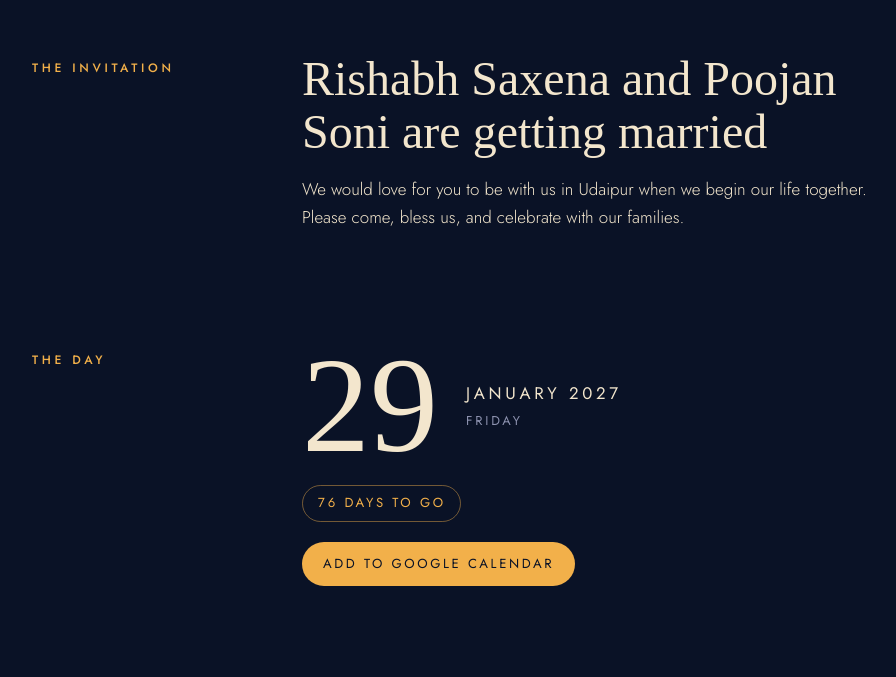
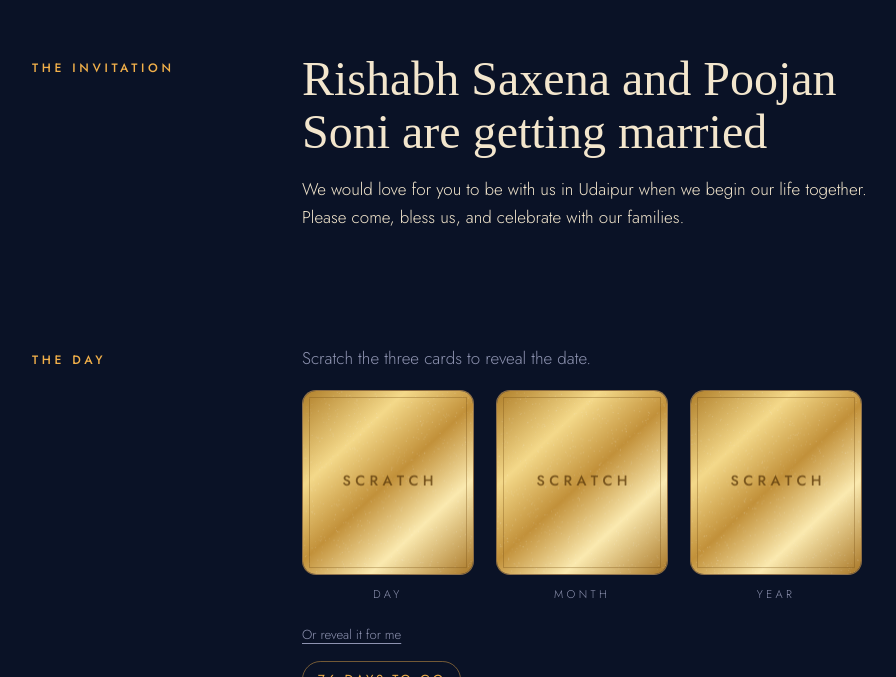
Before and after one commit to rishabhsxn/rishabh-ki-poojan, a plain HTML site: page website/index.html in a window 1280 px wide. Shown: the part 2123-2800 px from the top of the page, without its empty margins (128-1024 px from the left). Drawn offline with Linux system fonts and the light colour scheme; animation ran at ten frames a second; a web font is replaced by a local one.

Commit message:
Add scratch-to-reveal date cards
Three gold-foil cards hide the day, month and year. Each clears once
half is rubbed away, with a text button to reveal them without scratching.

Co-Authored-By: Claude Fable 5.2 <noreply@anthropic.com>
Claude-Session: https://claude.ai/code/session_01TgQUqCxiLHx1JsJXmp56Pt

```diff
--- a/website/index.html
+++ b/website/index.html
@@ -71,11 +71,18 @@ section{display:grid;grid-template-columns:minmax(120px,1fr) 3fr;gap:16px 40px;a
 h2{margin:0 0 .35em;font-family:var(--display);font-weight:400;font-size:clamp(1.9rem,5vw,3rem);line-height:1.1;text-wrap:balance}
 p{margin:0 0 1em;max-width:60ch}
 .soft{color:var(--muted)}
-.date{display:flex;flex-wrap:wrap;align-items:center;gap:8px 28px}
-.date .day{font-family:var(--display);font-size:clamp(5rem,16vw,8.5rem);line-height:.9;color:var(--marble)}
-.date .rest{display:flex;flex-direction:column;gap:2px;font-size:1.05rem;letter-spacing:.22em;text-transform:uppercase;font-weight:400}
-.date .rest small{font-size:.8rem;color:var(--muted);letter-spacing:.22em}
-.count{display:inline-block;margin:18px 0 0;padding:.5em 1.1em;border:1px solid rgba(242,176,74,.45);border-radius:999px;font-size:.82rem;letter-spacing:.2em;text-transform:uppercase;font-weight:400;color:var(--diya);font-variant-numeric:tabular-nums}
+.scratch{display:grid;grid-template-columns:repeat(3,1fr);gap:clamp(10px,2.5vw,22px);max-width:560px;margin:6px 0 14px}
+.card{display:flex;flex-direction:column;gap:10px;text-align:center}
+.face{position:relative;aspect-ratio:1/1.08;border-radius:14px;overflow:hidden;background:radial-gradient(120% 90% at 50% 0%,#1b2a55,var(--lake-2));border:1px solid rgba(242,176,74,.55);display:flex;align-items:center;justify-content:center}
+.val{font-family:var(--display);font-size:clamp(2.4rem,9vw,4.2rem);line-height:1;color:var(--marble)}
+.val.word{font-size:clamp(1.15rem,4.6vw,2.1rem)}
+.face canvas{position:absolute;inset:0;width:100%;height:100%;touch-action:none;cursor:crosshair;transition:opacity .7s ease}
+.face canvas.gone{opacity:0;pointer-events:none}
+.cap{font-size:.7rem;letter-spacing:.3em;text-transform:uppercase;color:var(--muted)}
+.weekday{margin:0 0 6px;font-size:1rem;letter-spacing:.22em;text-transform:uppercase;font-weight:400;color:var(--diya)}
+.textbtn{font:inherit;font-size:.82rem;color:var(--muted);background:none;border:0;padding:6px 0;text-decoration:underline;text-underline-offset:4px;cursor:pointer}
+.textbtn:hover{color:var(--marble)}
+.count{display:inline-block;margin:10px 0 0;padding:.5em 1.1em;border:1px solid rgba(242,176,74,.45);border-radius:999px;font-size:.82rem;letter-spacing:.2em;text-transform:uppercase;font-weight:400;color:var(--diya);font-variant-numeric:tabular-nums}
 .actions{margin-top:20px}
 .btn{display:inline-block;text-decoration:none;font-size:.82rem;font-weight:400;letter-spacing:.2em;text-transform:uppercase;color:var(--lake);background:var(--diya);border-radius:999px;padding:.85em 1.6em}
 .btn:hover{background:var(--marble)}
@@ -143,10 +150,15 @@ footer .mono i{font-style:normal;color:var(--diya);padding:0 .25em}
   <section id="when">
     <p class="label">The day</p>
     <div>
-      <div class="date">
-        <span class="day">29</span>
-        <span class="rest">January 2027<small>Friday</small></span>
+      <p class="soft" id="scratch-hint">Scratch the three cards to reveal the date.</p>
+      <div class="scratch" id="scratch">
+        <div class="card"><div class="face"><span class="val">29</span><canvas aria-hidden="true"></canvas></div><span class="cap">Day</span></div>
+        <div class="card"><div class="face"><span class="val word">January</span><canvas aria-hidden="true"></canvas></div><span class="cap">Month</span></div>
+        <div class="card"><div class="face"><span class="val">2027</span><canvas aria-hidden="true"></canvas></div><span class="cap">Year</span></div>
       </div>
+      <p class="weekday" id="weekday" hidden>Friday, 29 January 2027</p>
+      <button class="textbtn" id="reveal" type="button">Or reveal it for me</button>
+      <br>
       <span class="count" id="count" hidden></span>
       <div class="actions">
         <a class="btn" href="https://calendar.google.com/calendar/render?action=TEMPLATE&text=Rishabh+%26+Poojan%27s+wedding&dates=20270129/20270130&location=Udaipur,+Rajasthan">Add to Google Calendar</a>
@@ -232,7 +244,7 @@ footer .mono i{font-style:normal;color:var(--diya);padding:0 .25em}
 
     /* forecourt: round pool with a tiered fountain, a path to the door, diyas along both */
     var g0=H-hz,rx=Math.min(W*.4,g0*.78,310),ry=rx*.3,cx=W/2,cy=hz+g0*.6,k,a;
-    pool={cx:cx,cy:cy,rx:rx,ry:ry,w0:PW*.036,wB:Math.min(W*.47,rx*1.55),fh:Math.min(rx*1.2,cy-hz+PH*.42)};
+    pool={cx:cx,cy:cy,rx:rx,ry:ry,w0:PW*.036,wB:Math.min(W*.47,rx*1.55),fh:Math.min(rx*1.0,cy-hz+PH*.22)};
     gd=[];fl=[];
     var n=Math.floor(rx*5/(narrow?20:24));
     for(k=0;k<n;k++){a=k/n*6.283+1.5708;
@@ -446,6 +458,53 @@ footer .mono i{font-style:normal;color:var(--diya);padding:0 .25em}
   if(days>0){c.textContent=days+(days===1?' day to go':' days to go');c.hidden=false;}
   else if(days===0){c.textContent='Today';c.hidden=false;}
 })();
+
+/* Scratch cards: gold foil over each part of the date, rubbed off with a finger or the mouse. */
+(function(){
+  var wrap=document.getElementById('scratch');if(!wrap)return;
+  var cards=[].slice.call(wrap.querySelectorAll('canvas')),left=cards.length;
+  var hint=document.getElementById('scratch-hint'),weekday=document.getElementById('weekday'),reveal=document.getElementById('reveal');
+  function paint(c){
+    var D=Math.min(window.devicePixelRatio||1,2),w=c.clientWidth,h=c.clientHeight,x=c.getContext('2d'),i;
+    c.width=Math.round(w*D);c.height=Math.round(h*D);c._w=w;x.setTransform(D,0,0,D,0,0);
+    var g=x.createLinearGradient(0,0,w,h);
+    g.addColorStop(0,'#b07f2a');g.addColorStop(.28,'#f4d98a');g.addColorStop(.5,'#c2913a');g.addColorStop(.72,'#fbeab0');g.addColorStop(1,'#a87626');
+    x.fillStyle=g;x.fillRect(0,0,w,h);
+    for(i=0;i<w*h/26;i++){x.fillStyle='rgba(255,255,255,'+(Math.random()*.16)+')';x.fillRect(Math.random()*w,Math.random()*h,1.2,1.2);}
+    x.strokeStyle='rgba(120,80,20,.35)';x.lineWidth=1;x.strokeRect(6.5,6.5,w-13,h-13);
+    x.fillStyle='rgba(96,62,14,.8)';x.textAlign='center';x.textBaseline='middle';
+    x.font='500 '+Math.max(9,w*.085)+'px Jost, sans-serif';
+    x.fillText('S C R A T C H',w/2,h/2);
+  }
+  function finish(c){
+    if(c._done)return;c._done=true;c.classList.add('gone');left--;
+    if(left===0){weekday.hidden=false;reveal.hidden=true;hint.textContent='See you there.';}
+  }
+  function cleared(c){
+    var x=c.getContext('2d'),d=x.getImageData(0,0,c.width,c.height).data,n=0,t=0,i;
+    for(i=3;i<d.length;i+=64){t++;if(d[i]<40)n++;}
+    return n/t;
+  }
+  cards.forEach(function(c){
+    paint(c);
+    var last=null,moves=0;
+    function pos(ev){var r=c.getBoundingClientRect();return [ev.clientX-r.left,ev.clientY-r.top];}
+    function rub(ev){
+      var x=c.getContext('2d'),p=pos(ev);
+      x.globalCompositeOperation='destination-out';x.lineWidth=Math.max(26,c._w*.24);x.lineCap='round';x.lineJoin='round';
+      x.beginPath();x.moveTo(last?last[0]:p[0]-.1,last?last[1]:p[1]);x.lineTo(p[0],p[1]);x.stroke();
+      x.globalCompositeOperation='source-over';last=p;c._touched=true;
+      if(++moves%8===0&&cleared(c)>.5)finish(c);
+    }
+    c.addEventListener('pointerdown',function(ev){if(c._done)return;ev.preventDefault();try{c.setPointerCapture(ev.pointerId);}catch(e){}last=null;rub(ev);});
+    c.addEventListener('pointermove',function(ev){if(c._done||!last)return;rub(ev);});
+    function up(){if(last&&!c._done&&cleared(c)>.5)finish(c);last=null;}
+    c.addEventListener('pointerup',up);c.addEventListener('pointercancel',up);
+  });
+  reveal.addEventListener('click',function(){cards.forEach(finish);});
+  window.addEventListener('resize',function(){cards.forEach(function(c){if(!c._done&&Math.abs(c.clientWidth-c._w)>2)paint(c);});});
+  if(document.fonts&&document.fonts.ready)document.fonts.ready.then(function(){cards.forEach(function(c){if(!c._done&&!c._touched)paint(c);});});
+})();
 </script>
 </body>
 </html>
```
